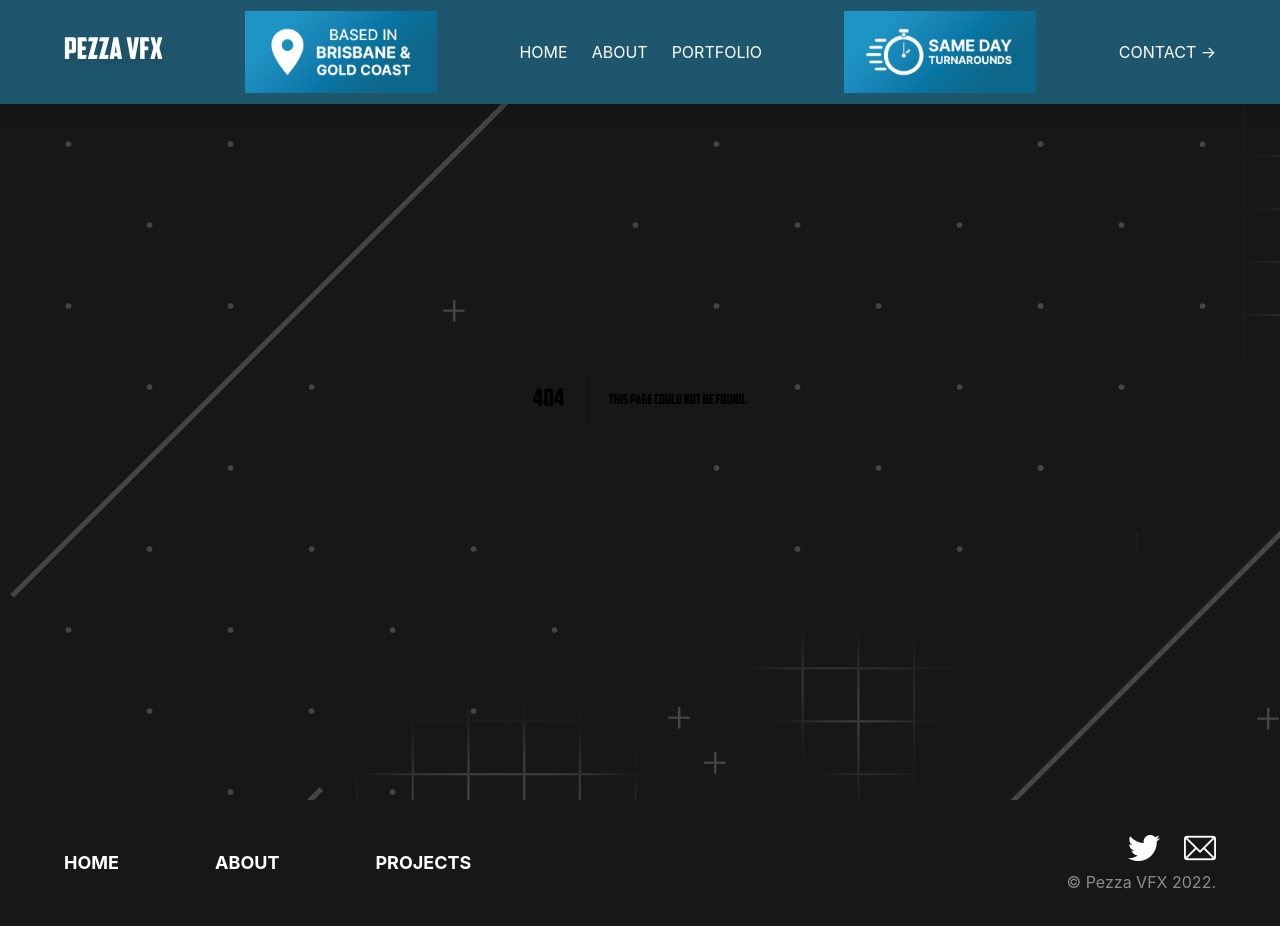
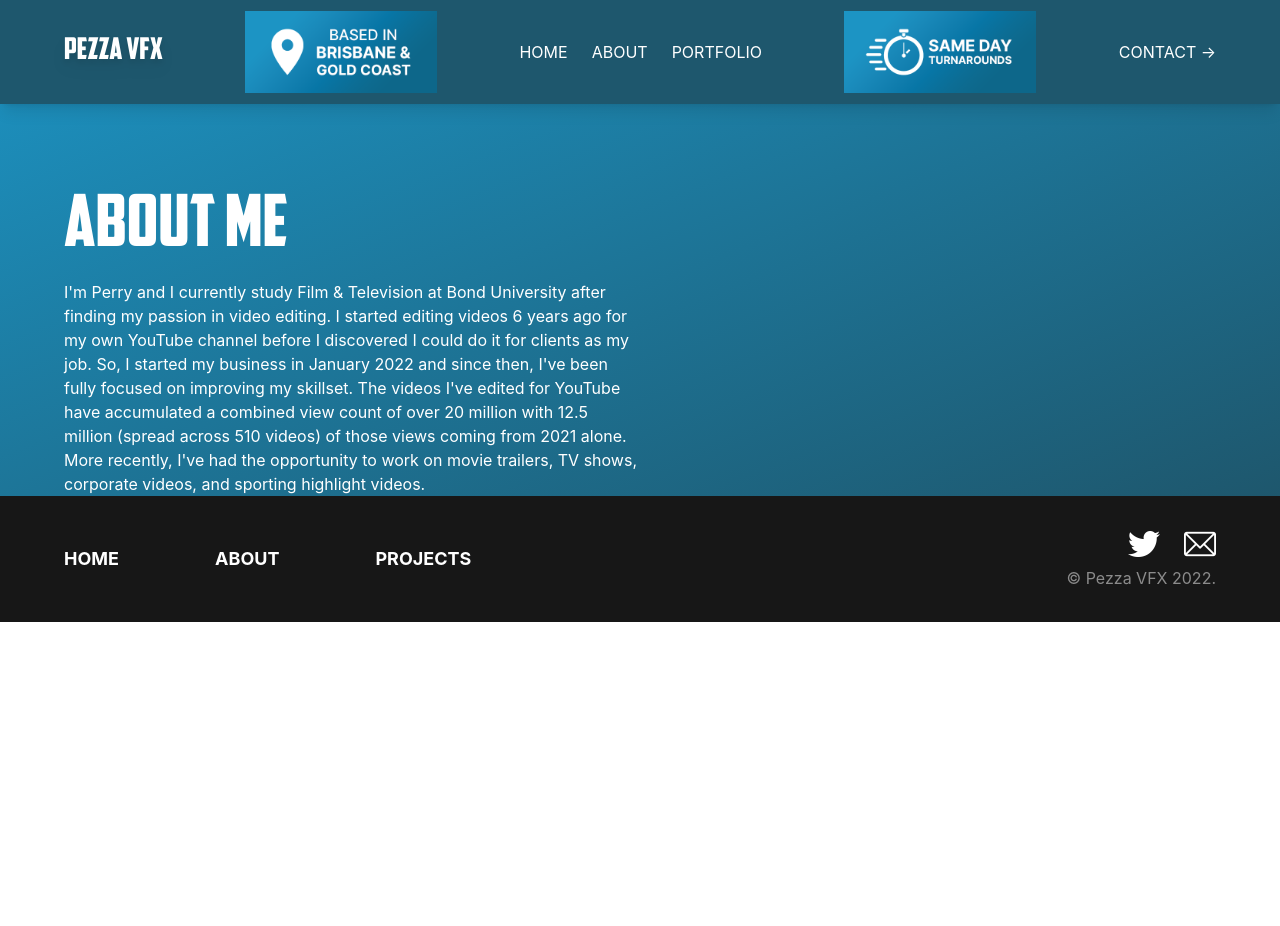
Before and after one commit to janrebolledo/pezza, a Next.js app: page /about in a window 1280 px wide. Before the commit this address had no page. After the commit the page ends 800 px from the top, so only its background shows below. Built offline with nearby package versions, Linux system fonts and the light colour scheme.

Commit message:
About Initial

```diff
--- /dev/null
+++ b/pages/about.js
@@ -0,0 +1,48 @@
+import React from "react";
+import Head from "next/head";
+
+const metadata = {
+  title: "Pezza VFX — About",
+  description: "About Pezza VFX, skills, workflow & more.",
+  keywords:
+    "pezza vfx, video production, content strategy, photography, videography",
+};
+
+function about() {
+  return (
+    <main className="text-white">
+      <Head>
+        <title>{metadata.title}</title>
+        <meta name="description" content={metadata.description} />
+        <meta name="keywords" content={metadata.keywords} />
+
+        <meta property="og:type" content="website" />
+        <meta property="og:title" content={metadata.title} />
+        <meta property="og:description" content={metadata.description} />
+
+        <meta property="twitter:card" content="summary_large_image" />
+      </Head>
+
+      <section className="px-5 pt-48 bgradient grid grid-cols-2">
+        <div className="flex flex-col gap-4">
+          <h1 className="text-7xl">About Me</h1>
+          <p>
+            I&apos;m Perry and I currently study Film &amp; Television at Bond
+            University after finding my passion in video editing. I started
+            editing videos 6 years ago for my own YouTube channel before I
+            discovered I could do it for clients as my job. So, I started my
+            business in January 2022 and since then, I&apos;ve been fully
+            focused on improving my skillset. The videos I&apos;ve edited for
+            YouTube have accumulated a combined view count of over 20 million
+            with 12.5 million (spread across 510 videos) of those views coming
+            from 2021 alone. More recently, I&apos;ve had the opportunity to
+            work on movie trailers, TV shows, corporate videos, and sporting
+            highlight videos.
+          </p>
+        </div>
+      </section>
+    </main>
+  );
+}
+
+export default about;
```
Also changed, not shown: public/images/IMG_9695.jpg (added).
